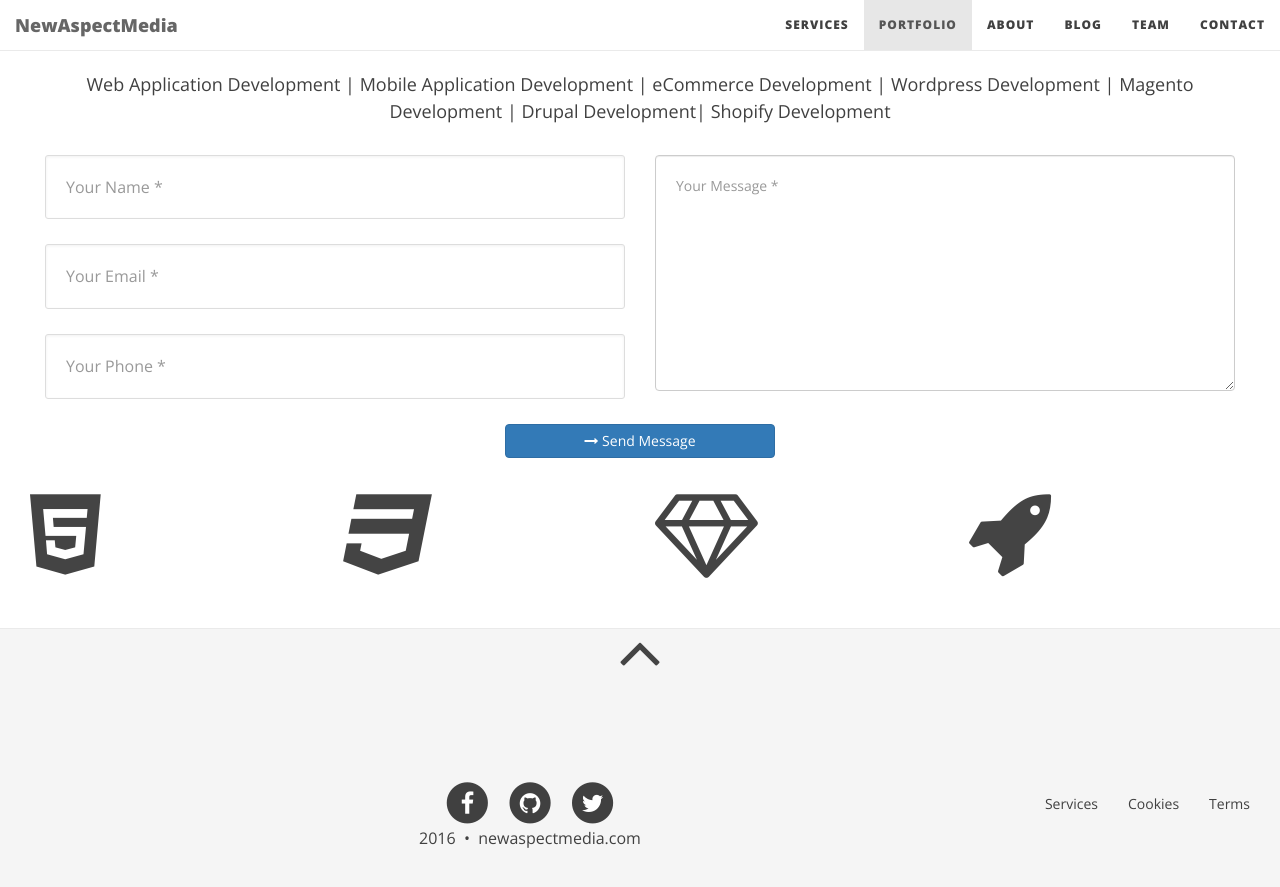
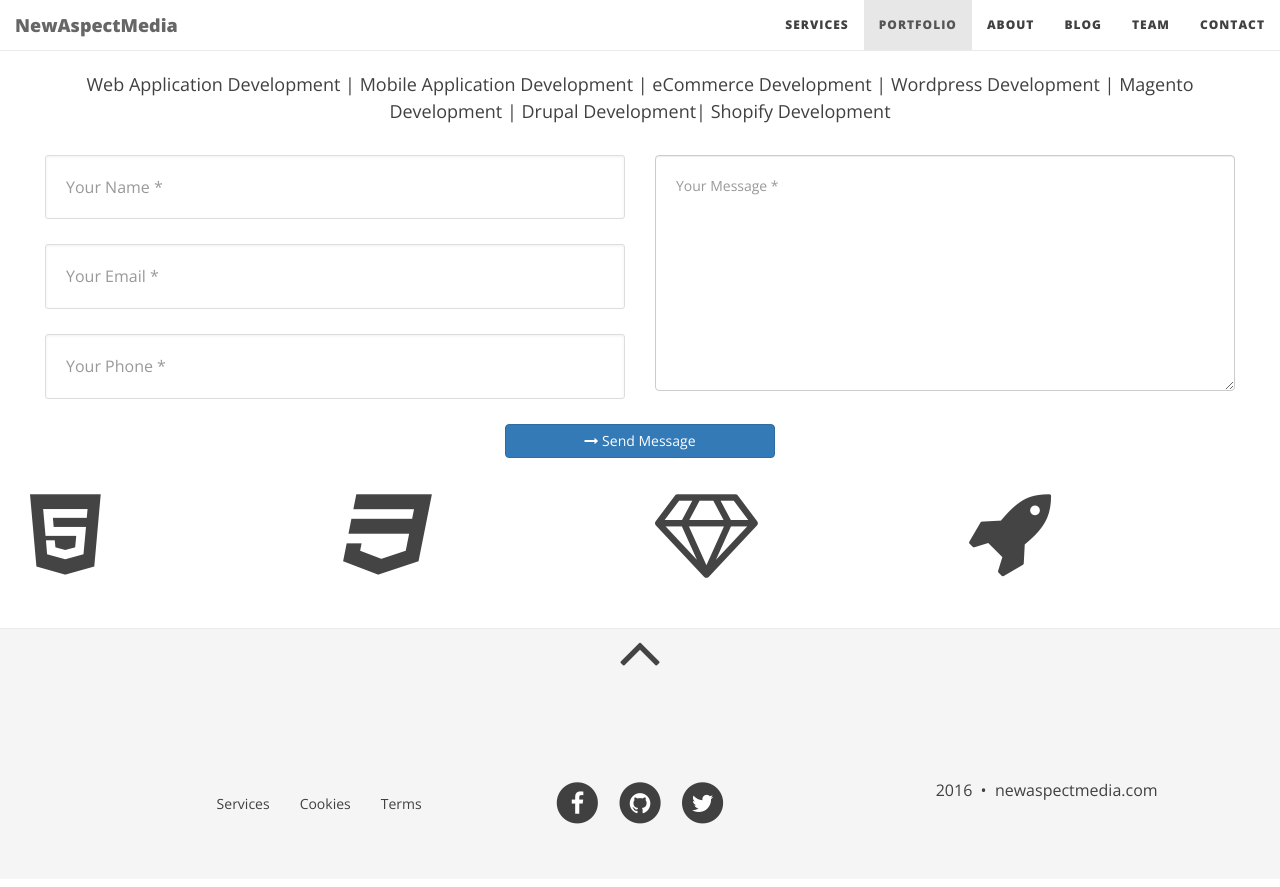
Before and after one commit to newmedia77/appxnam, a Jekyll site: the page built from index.html, in a window 1280 px wide and 900 px high, scrolled down 4401 px. Shown: the top 887 px of the window. Built offline with Jekyll 4.4.1, drawn with Linux system fonts in a browser that asks for light colours; nearby versions of some CDN libraries; the list of posts is cut into pages by our own code.

Commit message:
andreas
footer

```diff
--- a/_includes/footer.html
+++ b/_includes/footer.html
@@ -3,6 +3,7 @@
     <a class="page-scroll backToTop" href="#page-top"><i class="fa fa-angle-up"></i></a>
 <div class="row">
   <div class="col-xs-12">
+    <div class="col-md-4">
 
             <ul class="nav navbar-nav navbar-right">
                 <li>
@@ -15,6 +16,8 @@
                     <a href="{{ 'terms' | prepend: '/' | prepend: site.url }}">Terms</a>
                 </li>
             </ul>
+          </div>
+      <div class="col-md-4">
 
   <ul class="list-inline text-center footer-links">
           {% if site.author.facebook and site.footer-links-active.facebook %}
@@ -88,8 +91,10 @@
       </li>
           {% endif %}
         </ul>
+      </div>
   <!-- Optional: clear the XS cols if their content doesn't match in height -->
   <div class="clearfix visible-xs-block"></div>
+  <div class="col-md-4">
   <div class="copyright">
       {{ site.time | date: '%Y' }}
       {% if site.url-pretty %}
@@ -98,6 +103,7 @@
       {% endif %}
     </div>
   </div>
+  </div>
 </div>
   <script type="text/javascript">
             var contactform = document.getElementById('contactform');contactform.setAttribute('action','//formspree.io/' + 'newaspectmedia' + '@' + 'gmail' + '.' + 'com');
```
